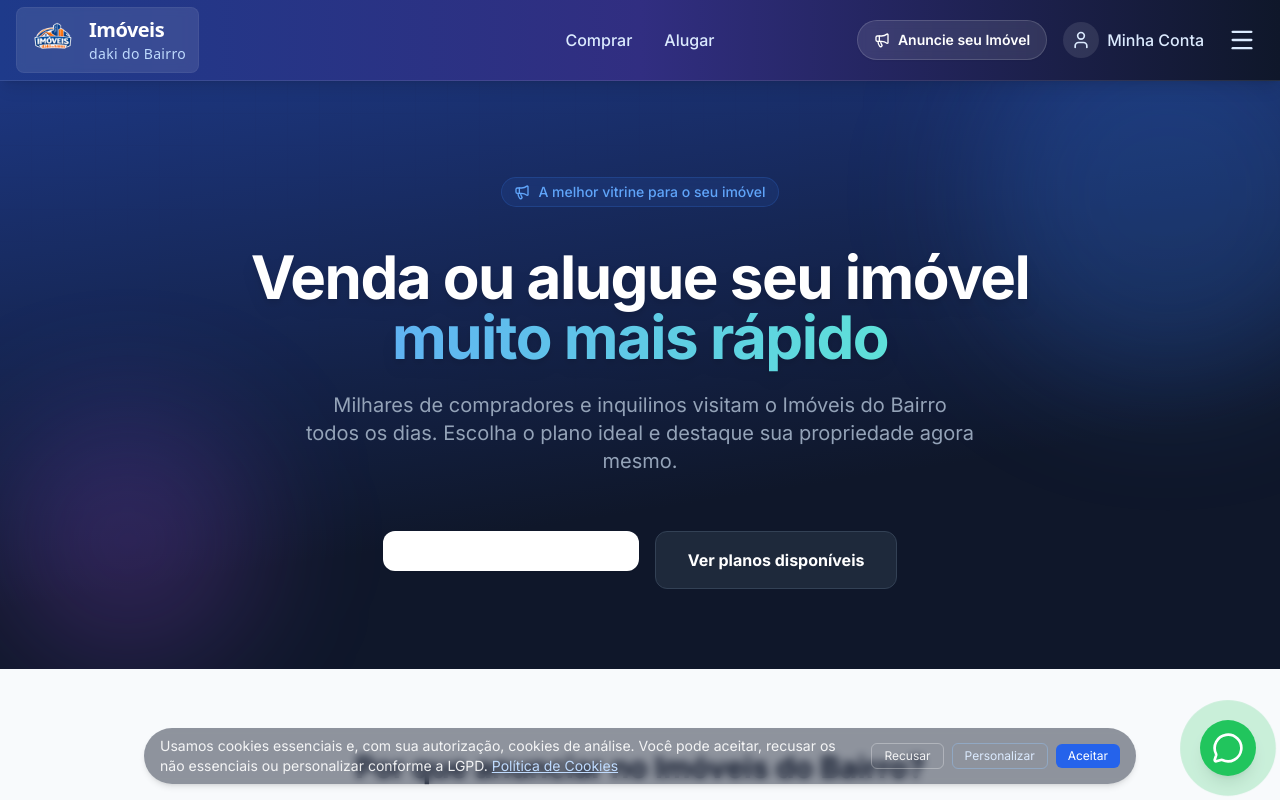
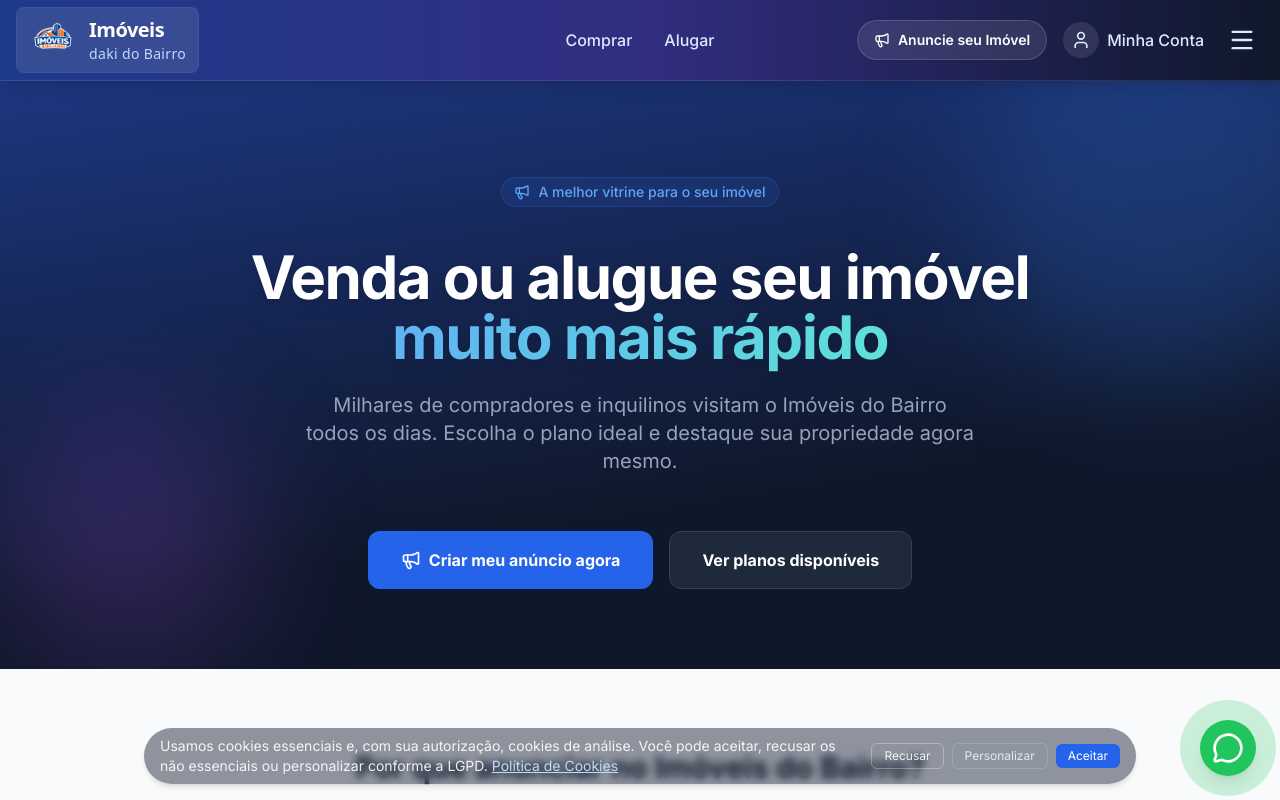
Before and after one commit to Dodo110371/imoveis-daki-do-bairro, a Next.js app: page /planos in a window 1280 px wide. Shown: the top 800 px of the page. Built offline with nearby package versions, Linux system fonts and the light colour scheme; no server answers.

Commit message:
fix:ajustar-botao-planos-cta

```diff
--- a/app/planos/page.tsx
+++ b/app/planos/page.tsx
@@ -29,12 +29,15 @@ export default function PlanosPage() {
             Escolha o plano ideal e destaque sua propriedade agora mesmo.
           </p>
           <div className="pt-8 flex flex-col sm:flex-row gap-4 justify-center">
-            <HeaderCta
-              variant="light"
-              className="px-8 py-4 text-base font-bold bg-blue-600 text-white rounded-xl hover:bg-blue-700 hover:shadow-lg hover:shadow-blue-500/25 active:scale-95 border-transparent"
-              labelFull="Criar meu anúncio agora"
-              labelShort="Anunciar"
-            />
+            <Link
+              href="/anunciar"
+              className="inline-flex items-center justify-center px-8 py-4 text-base font-bold bg-blue-600 text-white rounded-xl hover:bg-blue-700 hover:shadow-lg hover:shadow-blue-500/25 active:scale-95 border border-transparent transition-all"
+              title="Criar meu anúncio agora"
+            >
+              <Megaphone className="w-5 h-5 mr-2" />
+              <span className="hidden sm:inline">Criar meu anúncio agora</span>
+              <span className="sm:hidden">Anunciar</span>
+            </Link>
             <a
               href="#planos"
               className="inline-flex items-center justify-center px-8 py-4 text-base font-bold text-white transition-all bg-slate-800 border border-slate-700 rounded-xl hover:bg-slate-700 active:scale-95"
```
